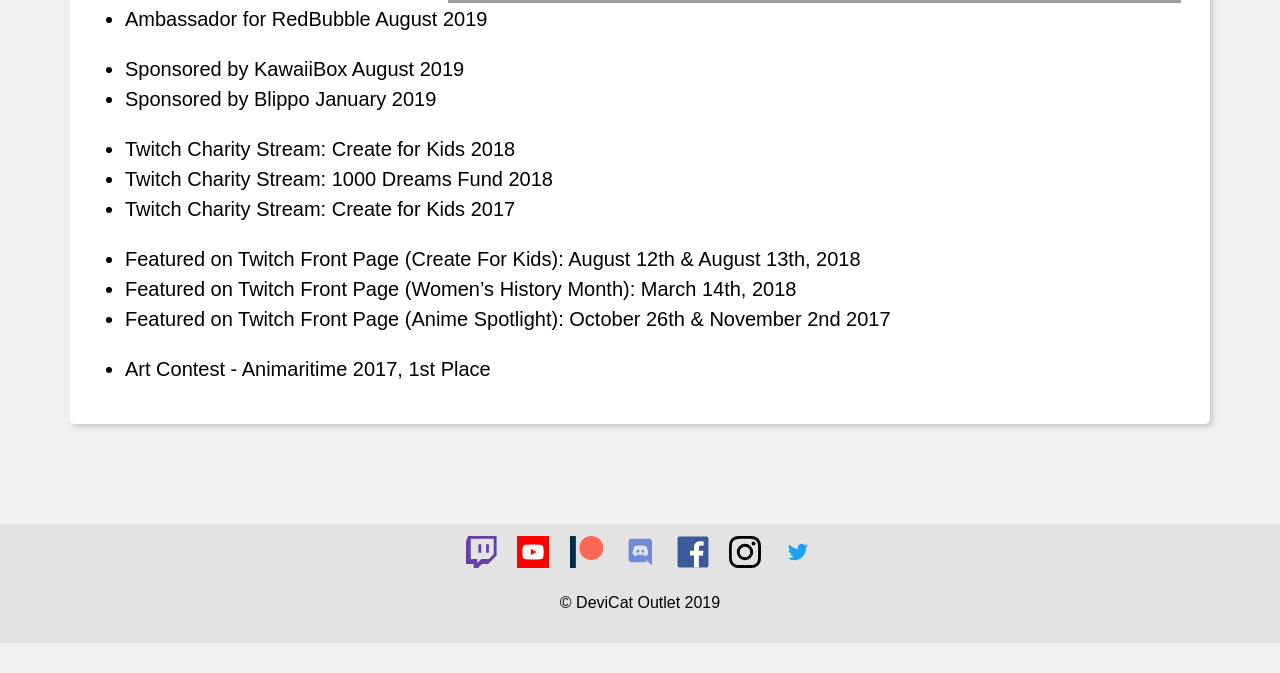
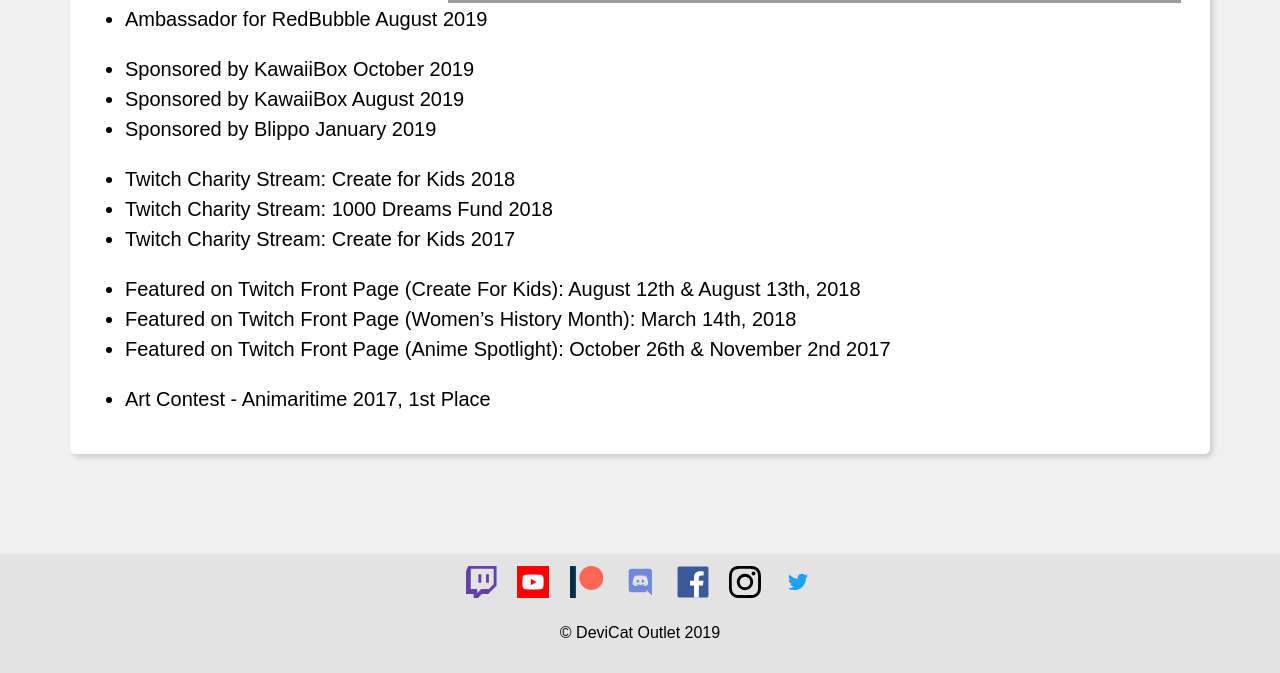
Before and after one commit to DeviCatOutlet/devicatoutlet.github.io, a Jekyll site: the page built from goals.md, in a window 1280 px wide and 900 px high, scrolled down 672 px, cut to the strip 227-900 px from the top of the window. Built offline with Jekyll 4.4.1, drawn with Linux system fonts in a browser that asks for light colours; our own code applies the rules of GitHub Pages for plain Markdown files; before the commit the page ends 1542 px from its top, so only the background shows below that.

Commit message:
Update Goals

```diff
--- a/goals.md
+++ b/goals.md
@@ -9,6 +9,7 @@
 ## Past Achievements
 - Ambassador for RedBubble August 2019
 
+- Sponsored by KawaiiBox October 2019
 - Sponsored by KawaiiBox August 2019
 - Sponsored by Blippo January 2019
 
```
